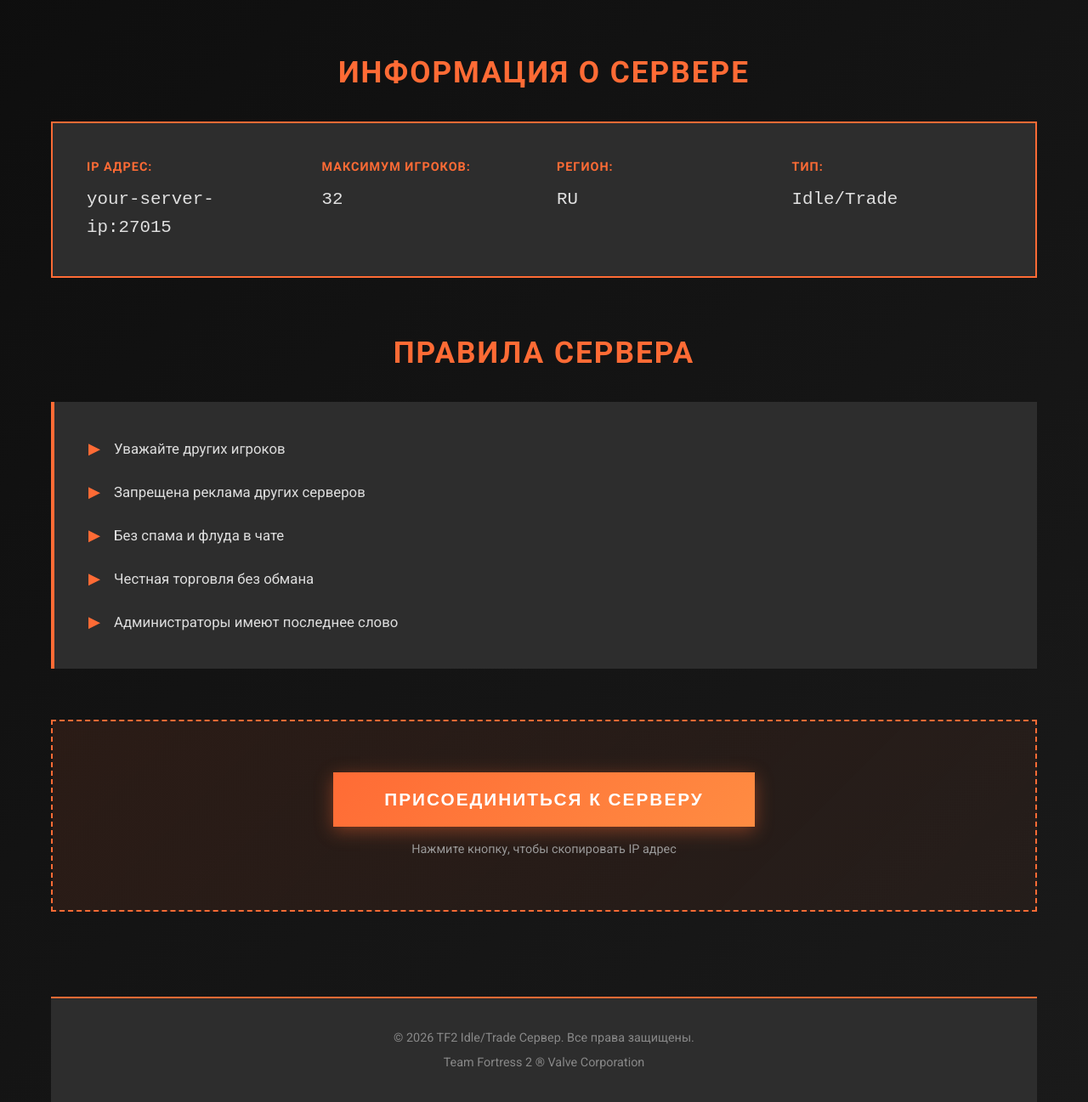
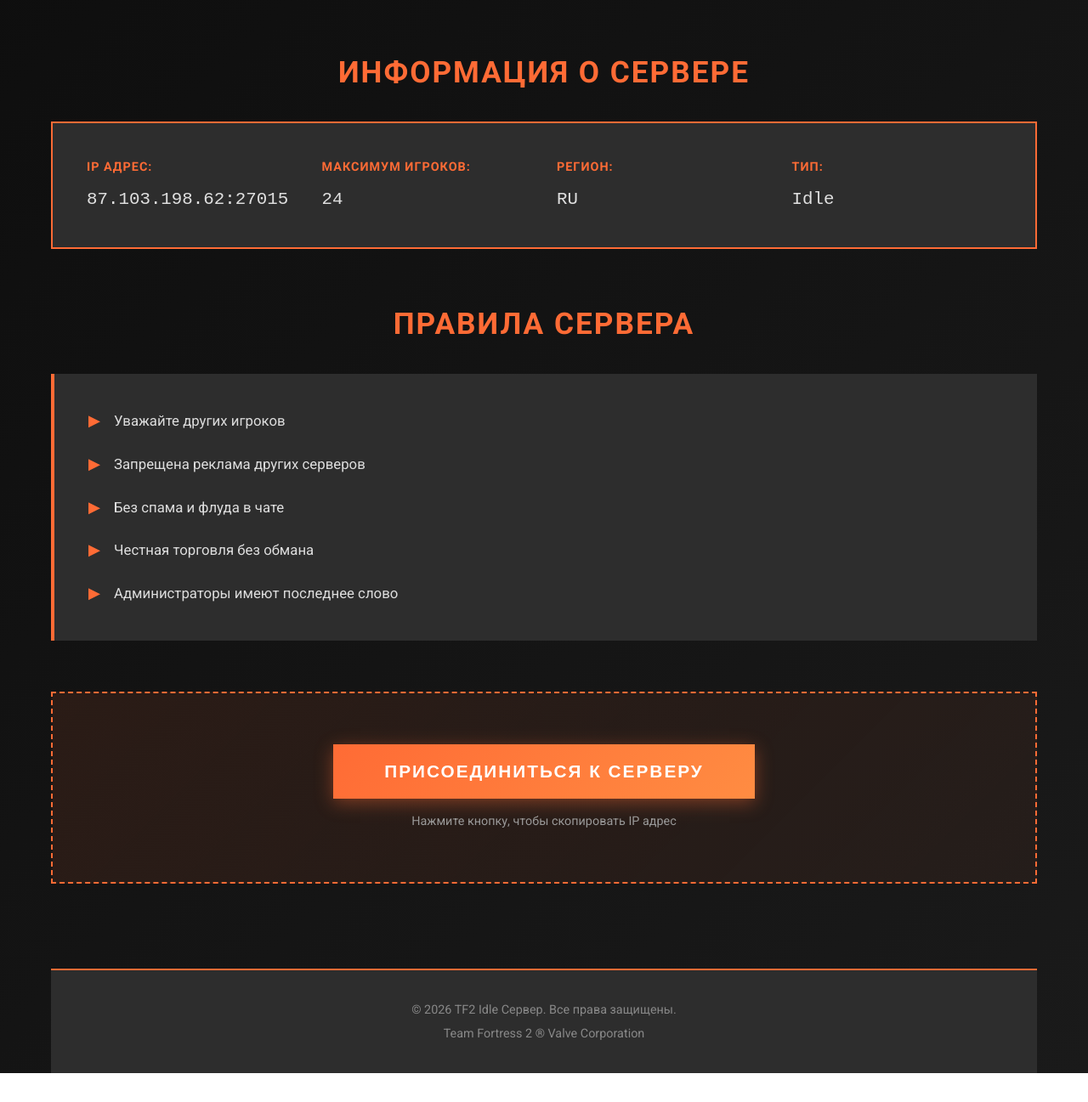
Before and after one commit to Hilewr/-, a plain HTML site: page index.html in a window 1280 px wide. Shown: the part 970-2267 px from the top of the page at 85% size. After the commit the page ends 2233 px from the top, so only its background shows below. Drawn offline with Linux system fonts and the light colour scheme.

Commit message:
Update index.html

```diff
--- a/index.html
+++ b/index.html
@@ -59,11 +59,11 @@
                 <div class="info-box">
                     <div class="info-item">
                         <span class="label">IP адрес:</span>
-                        <span class="value">your-server-ip:27015</span>
+                        <span class="value">87.103.198.62:27015</span>
                     </div>
                     <div class="info-item">
                         <span class="label">Максимум игроков:</span>
-                        <span class="value">32</span>
+                        <span class="value">24</span>
                     </div>
                     <div class="info-item">
                         <span class="label">Регион:</span>
@@ -71,7 +71,7 @@
                     </div>
                     <div class="info-item">
                         <span class="label">Тип:</span>
-                        <span class="value">Idle/Trade</span>
+                        <span class="value">Idle</span>
                     </div>
                 </div>
             </section>
@@ -97,7 +97,7 @@
 
         <!-- Подвал -->
         <footer class="footer">
-            <p>&copy; 2026 TF2 Idle/Trade Сервер. Все права защищены.</p>
+            <p>&copy; 2026 TF2 Idle Сервер. Все права защищены.</p>
             <p>Team Fortress 2 &reg; Valve Corporation</p>
         </footer>
     </div>
```
